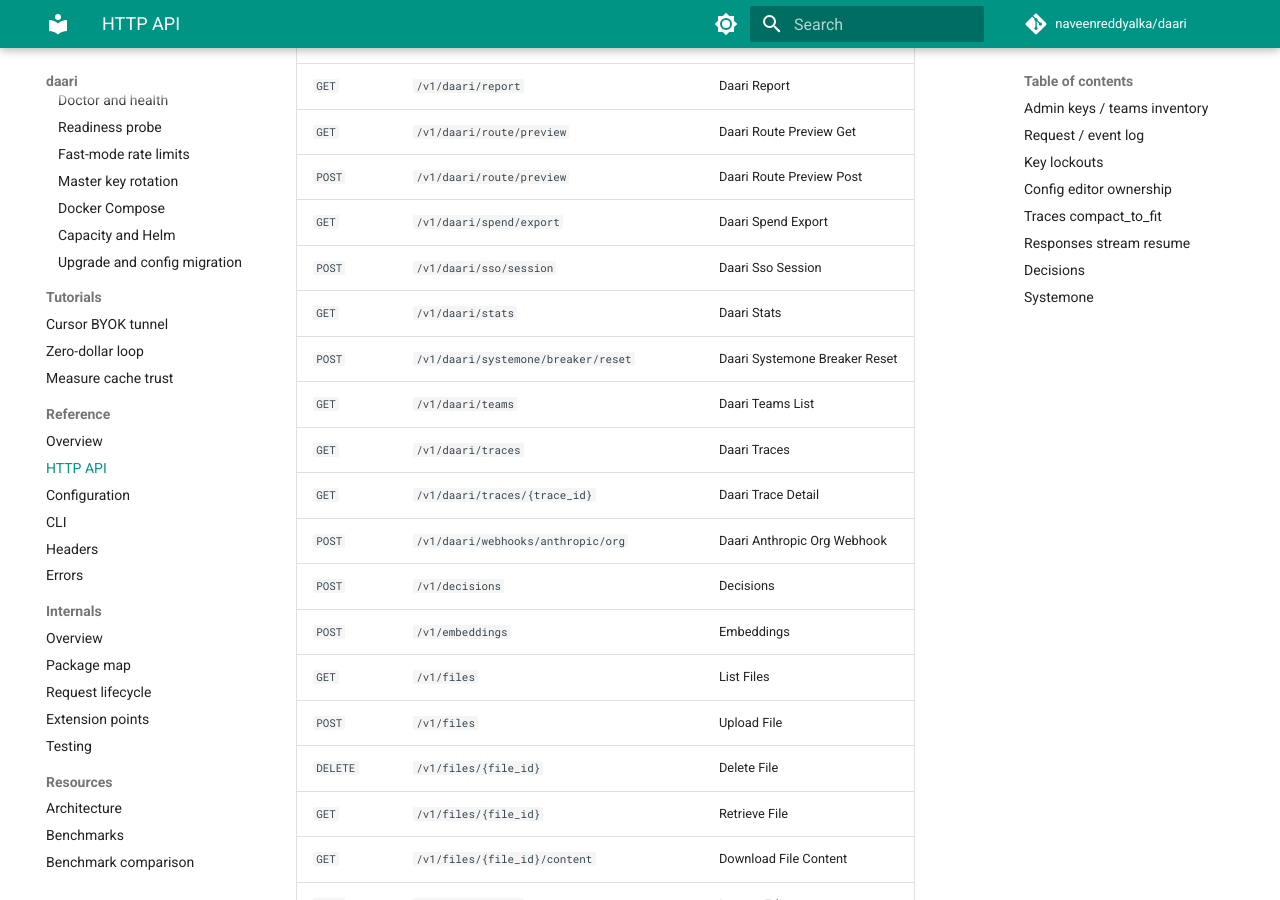
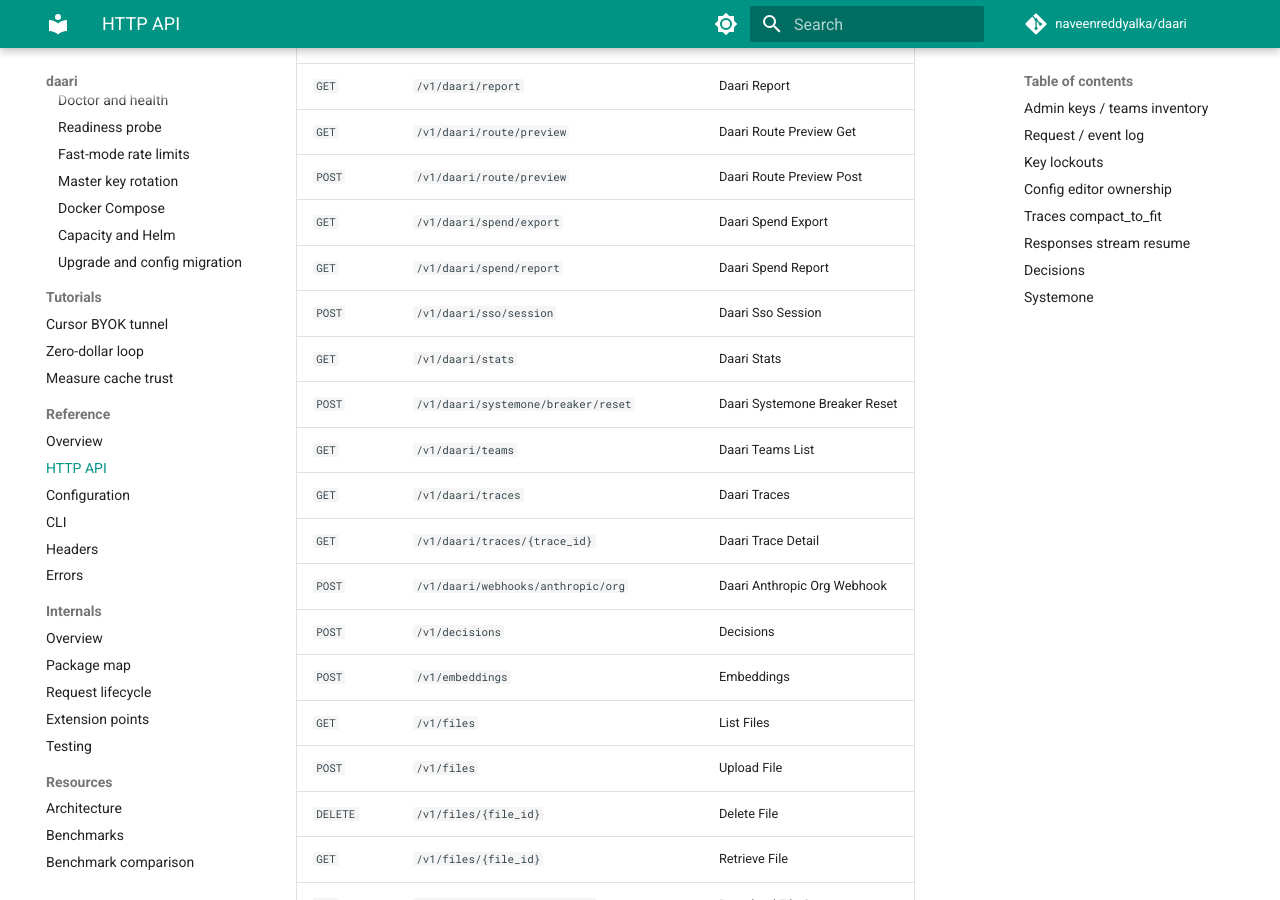
Before and after one commit to naveenreddyalka/daari, an MkDocs documentation site: the page built from docs/developer/reference/http-api.md, in a window 1280 px wide and 900 px high, scrolled down 1973 px. Built offline with MkDocs 1.6.1 and Material for MkDocs 9.7.7, drawn with Linux system fonts in a browser that asks for light colours; comment, search, counter and statistics services are not loaded.

Commit message:
docs(http-api): regenerate reference for spend/report route
Co-authored-by: Cursor <cursoragent@cursor.com>

```diff
--- a/docs/developer/reference/http-api.md
+++ b/docs/developer/reference/http-api.md
@@ -48,6 +48,7 @@ OpenAPI version: 3.1.0 · daari gateway on `127.0.0.1:11435` by default.
 | `GET` | `/v1/daari/route/preview` | Daari Route Preview Get |
 | `POST` | `/v1/daari/route/preview` | Daari Route Preview Post |
 | `GET` | `/v1/daari/spend/export` | Daari Spend Export |
+| `GET` | `/v1/daari/spend/report` | Daari Spend Report |
 | `POST` | `/v1/daari/sso/session` | Daari Sso Session |
 | `GET` | `/v1/daari/stats` | Daari Stats |
 | `POST` | `/v1/daari/systemone/breaker/reset` | Daari Systemone Breaker Reset |
```
